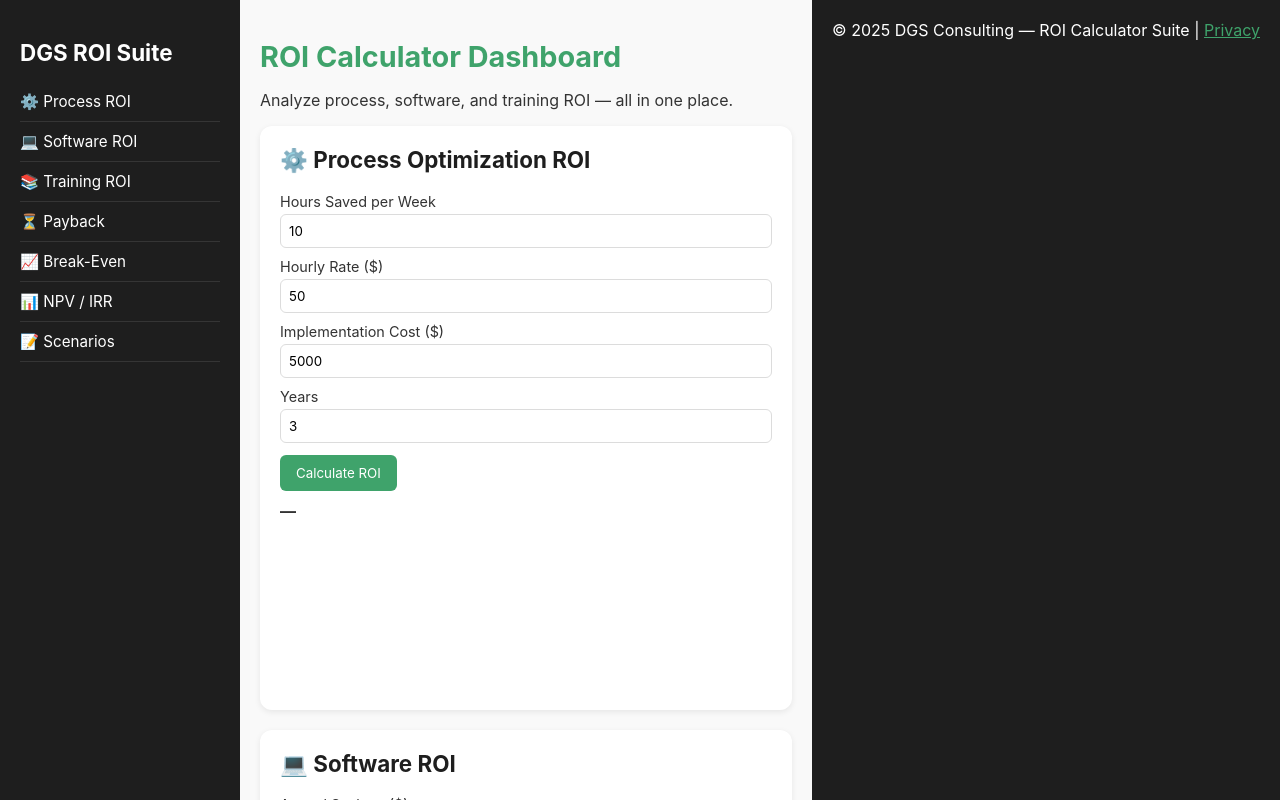
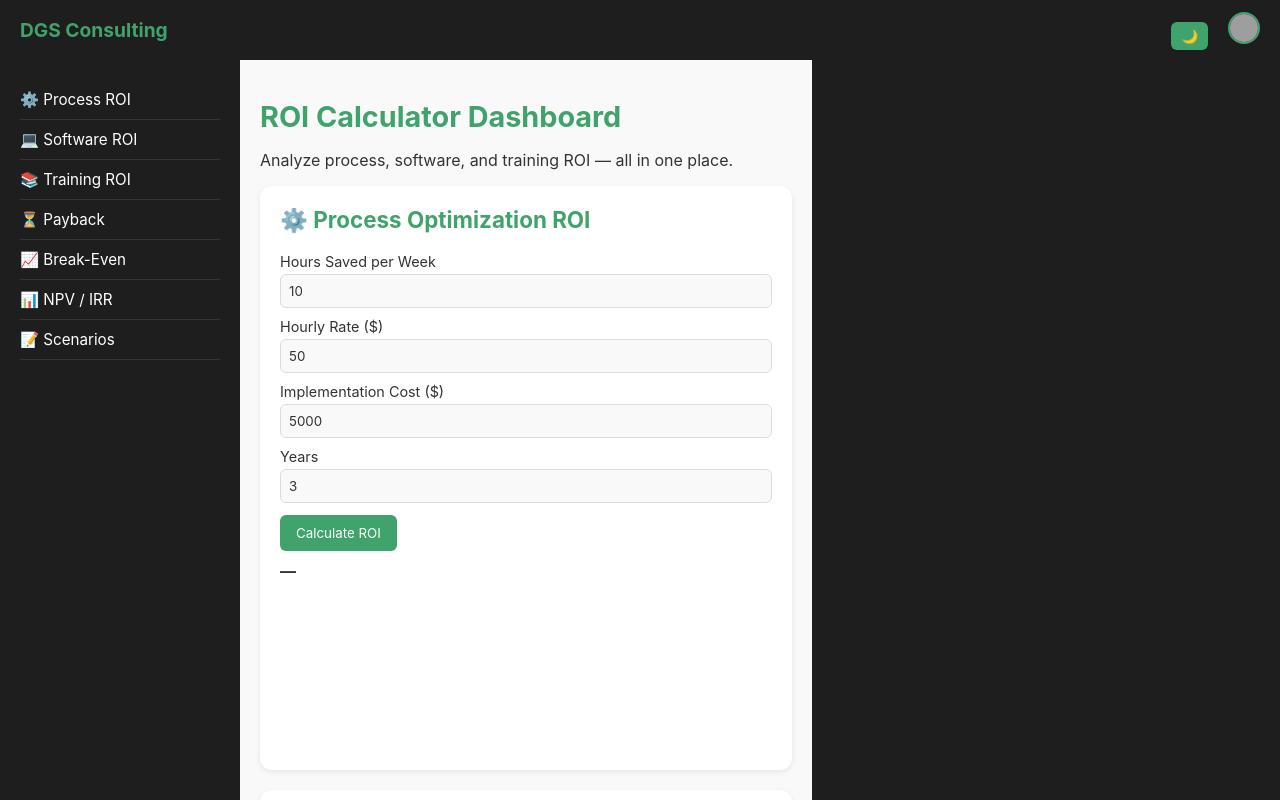
Before and after one commit to DGSConsulting/ROI-Calculator-Suite, a plain HTML site: page index.html in a window 1280 px wide. Drawn offline with nearby package versions, Linux system fonts and the light colour scheme; grey boxes are pictures that could not be loaded.

Commit message:
Update index.html

```diff
--- a/index.html
+++ b/index.html
@@ -9,14 +9,92 @@
     :root {
       --green: #3fa36b;
       --dark: #1e1e1e;
+      --gray: #dcdcdc;
       --light: #f9f9f9;
-      --gray: #dcdcdc;
+      --text: #333;
     }
+    [data-theme="dark"] {
+      --light: #121212;
+      --text: #f1f1f1;
+      --gray: #2a2a2a;
+      --dark: #000;
+    }
+
     * { box-sizing: border-box; font-family: "Inter", sans-serif; }
     body {
-      margin: 0; display: flex; background: var(--light); color: #333;
+      margin: 0;
+      display: flex;
+      background: var(--light);
+      color: var(--text);
       height: 100vh;
+      transition: background 0.3s, color 0.3s;
     }
+
+    /* Topbar */
+    .topbar {
+      position: fixed;
+      top: 0;
+      left: 0;
+      right: 0;
+      height: 60px;
+      background: var(--dark);
+      display: flex;
+      align-items: center;
+      justify-content: space-between;
+      padding: 0 20px;
+      z-index: 1000;
+    }
+    .logo {
+      color: var(--green);
+      font-weight: bold;
+      font-size: 1.2rem;
+    }
+    .topbar-right {
+      display: flex;
+      align-items: center;
+      gap: 20px;
+    }
+    .toggle-btn {
+      background: var(--green);
+      color: white;
+      padding: 6px 10px;
+      border: none;
+      border-radius: 6px;
+      cursor: pointer;
+    }
+    .profile-menu {
+      position: relative;
+      cursor: pointer;
+    }
+    .profile-menu img {
+      width: 32px;
+      height: 32px;
+      border-radius: 50%;
+      border: 2px solid var(--green);
+    }
+    .dropdown {
+      display: none;
+      position: absolute;
+      top: 40px;
+      right: 0;
+      background: white;
+      color: #333;
+      border-radius: 6px;
+      overflow: hidden;
+      box-shadow: 0 2px 8px rgba(0,0,0,0.15);
+      min-width: 150px;
+    }
+    .dropdown.dark { background: #222; color: #f1f1f1; }
+    .dropdown a {
+      display: block;
+      padding: 10px;
+      text-decoration: none;
+      color: inherit;
+    }
+    .dropdown a:hover { background: var(--green); color: white; }
+
+    .profile-menu.active .dropdown { display: block; }
+
     /* Sidebar */
     .sidebar {
       width: 240px;
@@ -24,9 +102,8 @@
       color: white;
       display: flex;
       flex-direction: column;
-      padding: 20px;
+      padding: 80px 20px 20px;
     }
-    .sidebar h2 { font-size: 1.4rem; margin-bottom: 1rem; }
     .sidebar a {
       color: white;
       text-decoration: none;
@@ -40,7 +117,7 @@
     /* Main content */
     .main {
       flex: 1;
-      padding: 20px;
+      padding: 80px 20px 20px;
       overflow-y: auto;
     }
     h1 {
@@ -54,12 +131,14 @@
       margin-bottom: 20px;
       border-radius: 12px;
       box-shadow: 0 2px 6px rgba(0,0,0,0.08);
+      transition: background 0.3s, color 0.3s;
     }
-    .section h2 {
-      margin-top: 0;
-      font-size: 1.4rem;
-      color: var(--dark);
+    [data-theme="dark"] .section {
+      background: #1e1e1e;
+      color: var(--text);
+      box-shadow: 0 2px 6px rgba(255,255,255,0.05);
     }
+    .section h2 { margin-top: 0; font-size: 1.4rem; color: var(--green); }
     label { display: block; margin-top: 10px; font-size: 0.9rem; }
     input {
       width: 100%;
@@ -67,6 +146,8 @@
       margin-top: 4px;
       border: 1px solid var(--gray);
       border-radius: 6px;
+      background: var(--light);
+      color: var(--text);
     }
     button {
       background: var(--green);
@@ -90,12 +171,14 @@
       border-radius: 8px;
       margin-top: 8px;
     }
+    [data-theme="dark"] .scenario-item { background: #2a2a2a; }
 
     footer {
       text-align: center;
       padding: 20px;
       background: var(--dark);
       color: white;
+      margin-top: 20px;
     }
 
     @media (max-width: 768px) {
@@ -103,10 +186,24 @@
     }
   </style>
 </head>
-<body>
+<body data-theme="light">
+
+  <div class="topbar">
+    <div class="logo">DGS Consulting</div>
+    <div class="topbar-right">
+      <button class="toggle-btn" onclick="toggleTheme()">🌙</button>
+      <div class="profile-menu" onclick="toggleProfileMenu()">
+        <img src="https://i.pravatar.cc/100" alt="User">
+        <div class="dropdown">
+          <a href="#">Profile</a>
+          <a href="#">Settings</a>
+          <a href="#">Logout</a>
+        </div>
+      </div>
+    </div>
+  </div>
 
   <div class="sidebar">
-    <h2>DGS ROI Suite</h2>
     <a href="#process">⚙️ Process ROI</a>
     <a href="#software">💻 Software ROI</a>
     <a href="#training">📚 Training ROI</a>
@@ -120,7 +217,7 @@
     <h1>ROI Calculator Dashboard</h1>
     <p>Analyze process, software, and training ROI — all in one place.</p>
 
-    <!-- Process Optimization ROI -->
+    <!-- Process ROI -->
     <div class="section" id="process">
       <h2>⚙️ Process Optimization ROI</h2>
       <label>Hours Saved per Week</label><input type="number" id="proc_hours" value="10">
@@ -155,7 +252,7 @@
       <canvas id="train_chart"></canvas>
     </div>
 
-    <!-- Payback Period -->
+    <!-- Payback -->
     <div class="section" id="payback">
       <h2>⏳ Payback Period</h2>
       <label>Investment ($)</label><input type="number" id="pay_invest" value="10000">
@@ -191,6 +288,7 @@
       <button onclick="exportCSV()">Export CSV</button>
       <div class="scenarios" id="scenario_list"></div>
     </div>
+
   </div>
 
   <footer>
@@ -203,41 +301,33 @@
 
     function fmt(n){return Number(n).toLocaleString('en-US',{style:'currency',currency:'USD'});}
 
-    // 📊 Process ROI
+    // ROI Functions
     function calcProcess(){
       let h=+proc_hours.value, r=+proc_rate.value, c=+proc_cost.value, y=+proc_years.value;
-      let annual=h*r*52;
-      let roi=(annual*y - c)/c*100;
+      let annual=h*r*52; let roi=(annual*y - c)/c*100;
       proc_result.innerHTML=`ROI: ${roi.toFixed(1)}% | Total Value: ${fmt(annual*y - c)}`;
       updateChart('proc_chart',y,(i)=>annual*i - c);
     }
 
-    // 💻 Software ROI
     function calcSoftware(){
       let s=+soft_savings.value, c=+soft_cost.value, y=+soft_years.value;
-      let net=(s - c)*y;
-      let roi=net/(c*y)*100;
+      let net=(s - c)*y; let roi=net/(c*y)*100;
       soft_result.innerHTML=`ROI: ${roi.toFixed(1)}% | Net Value: ${fmt(net)}`;
       updateChart('soft_chart',y,(i)=> (s-c)*i);
     }
 
-    // 📚 Training ROI
     function calcTraining(){
       let g=+train_gain.value/100, rev=+train_revenue.value, cost=+train_cost.value, y=+train_years.value;
-      let gain=rev*g;
-      let net=(gain*y)-cost;
-      let roi=net/cost*100;
+      let gain=rev*g; let net=(gain*y)-cost; let roi=net/cost*100;
       train_result.innerHTML=`ROI: ${roi.toFixed(1)}% | Net Value: ${fmt(net)}`;
       updateChart('train_chart',y,(i)=> gain*i - cost);
     }
 
-    // ⏳ Payback
     function calcPayback(){
       let inv=+pay_invest.value, m=+pay_monthly.value;
       pay_result.innerHTML=`Payback Period: ${(inv/m).toFixed(1)} months`;
     }
 
-    // 📈 Break-Even
     function calcBreakEven(){
       let f=+bre_fixed.value, p=+bre_price.value, v=+bre_variable.value;
       if(p<=v){bre_result.innerHTML='Error: Price must be greater than variable cost';return;}
@@ -245,7 +335,6 @@
       bre_result.innerHTML=`Break-Even Units: ${Math.ceil(q)}`;
     }
 
-    // 📊 NPV / IRR
     function calcNPV(){
       let init=+npv_init.value, flows=npv_flows.value.split(',').map(x=>+x.trim()), rate=+npv_rate.value/100;
       let npv=-init;
@@ -268,7 +357,6 @@
       return irr;
     }
 
-    // 📈 Chart Updater
     function updateChart(id,years,calc){
       let ctx=document.getElementById(id);
       let labels=[],data=[];
@@ -284,7 +372,7 @@
       }
     }
 
-    // 📝 Scenario Saving & Export
+    // Scenario Saving
     function saveScenario(){
       let note=prompt('Name this scenario:');
       if(!note)return;
@@ -299,11 +387,10 @@
       scenarios.push({note,data});
       renderScenarios();
     }
-
     function renderScenarios(){
       let box=document.getElementById('scenario_list');
       box.innerHTML='';
-      scenarios.forEach((s,i)=>{
+      scenarios.forEach((s)=>{
         let div=document.createElement('div');
         div.className='scenario-item';
         div.innerHTML=`<strong>${s.note}</strong><br>
@@ -316,7 +403,6 @@
         box.appendChild(div);
       });
     }
-
     function exportCSV(){
       let csv='Scenario,Process,Software,Training,Payback,BreakEven,NPV/IRR\n';
       scenarios.forEach(s=>{
@@ -329,7 +415,21 @@
       a.click();
       URL.revokeObjectURL(a.href);
     }
+
+    // Dark mode toggle
+    function toggleTheme(){
+      let body=document.body;
+      let newTheme=body.getAttribute('data-theme')==='light'?'dark':'light';
+      body.setAttribute('data-theme',newTheme);
+      document.querySelectorAll('.dropdown').forEach(d=>{
+        d.classList.toggle('dark',newTheme==='dark');
+      });
+    }
+
+    // Profile menu toggle
+    function toggleProfileMenu(){
+      document.querySelector('.profile-menu').classList.toggle('active');
+    }
   </script>
-
 </body>
 </html>
```
